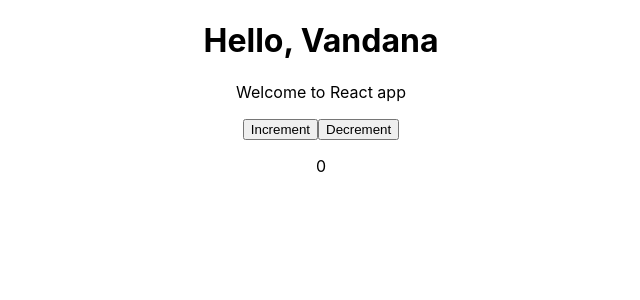
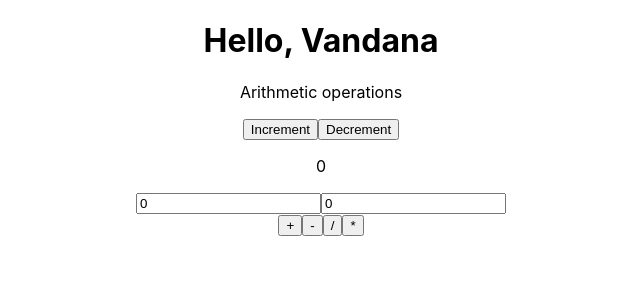
Before and after one commit to vandananayak/ReactApp, a React (Create React App) app in the folder my-app/: page / in a window 1280 px wide. Shown: the top 300 px of the page, without its empty margins (319-959 px from the left). Built offline with nearby package versions, Linux system fonts and the light colour scheme.

Commit message:
input event handling

```diff
--- a/my-app/src/App.tsx
+++ b/my-app/src/App.tsx
@@ -6,7 +6,7 @@ function App() {
     return (
         <div className="App">
             <Arithmetic_ops name={'Vandana'}>
-                <p>Welcome to React app</p>
+                <p>Arithmetic operations</p>
             </Arithmetic_ops>
         </div>
     );
--- a/my-app/src/component/arithmetic_ops.tsx
+++ b/my-app/src/component/arithmetic_ops.tsx
@@ -1,31 +1,60 @@
 import React, {useState} from 'react';
 
 let Arithmetic_ops = ((props: any) => {
-    const [count, setCount] = useState(0);
+    const [res, setRes] = useState(0);
+    const [val1, setVal1] = useState(0);
+    const [val2, setVal2] = useState(0);
     // props.name='Pranav' this is wrong can't change the readonly props. they are immutable
     //multiple children in one div container
     const increment = (() => {
-        if (count < 10) {
-            setCount(count + 1);
+        if (res < 10) {
+            setRes(res + 1);
         }
     })
     const decrement = (() => {
-        if (count > 0) {
-            setCount(count - 1);
+        if (res > 0) {
+            setRes(res - 1);
         }
     })
+    const sum = () => {
+      setRes(val1 +val2) ;
+    }
+    const difference = () => {
+        setRes(val1 -val2) ;
+    }
+    const divide = () => {
+        setRes(val1 /val2) ;
+    }
+    const multiply = () => {
+        setRes(val1 *val2) ;
+    }
 
     //destructuring props
     const {name, children} = props;
     return (
 
-        <div>
-            <h1>Hello, {name}</h1>
-            {children}
-            <button onClick={increment}>Increment</button>
-            <button onClick={decrement}>Decrement</button>
-            <p>{count}</p>
-        </div>
+        <>
+
+                <h1>Hello, {name}</h1>
+                {children}
+            <div className="IncDec">
+                <button onClick={increment}>Increment</button>
+                <button onClick={decrement}>Decrement</button>
+                <p>{res}</p>
+            </div>
+            <input type="number" value={val1} onChange={(e) => {
+                setVal1(parseInt(e.target.value));
+            }}/>
+            <input type="number" value={val2} onChange={(e) => {
+                setVal2(parseInt(e.target.value));
+            }}/>
+            <div>
+                <button onClick={sum}>+</button>
+                <button onClick={difference}>-</button>
+                <button onClick={divide}>/</button>
+                <button onClick={multiply}>*</button>
+            </div>
+        </>
     )
 })
 export default Arithmetic_ops;
```
